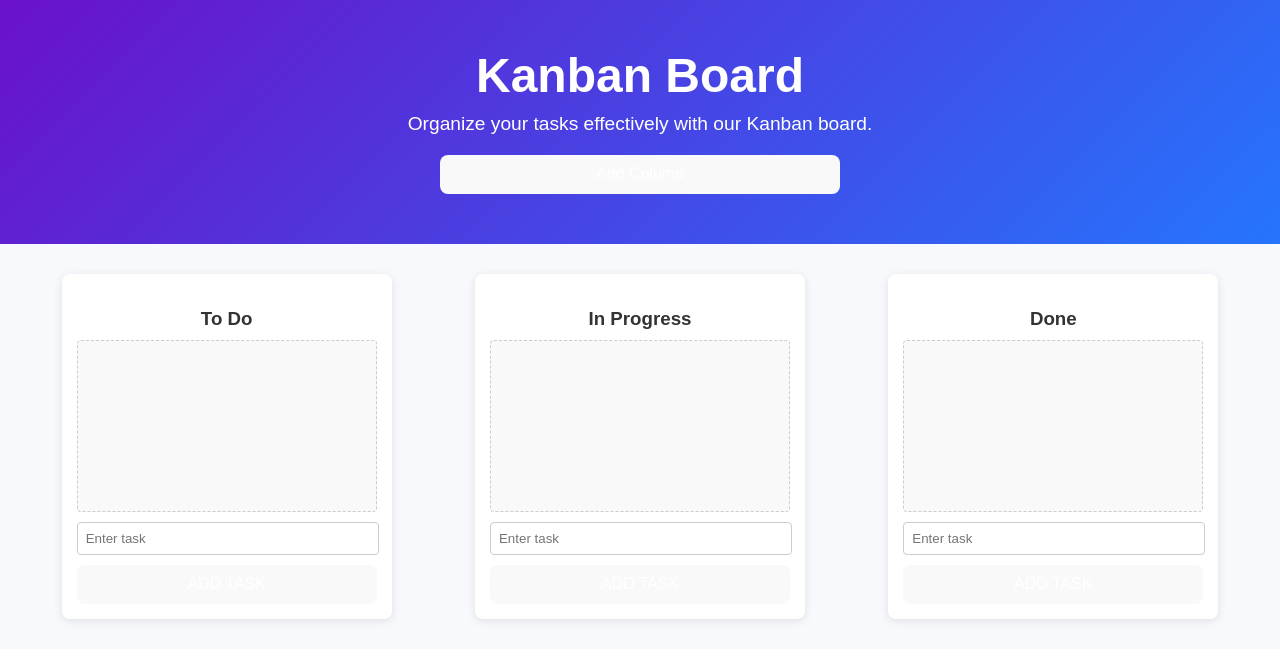
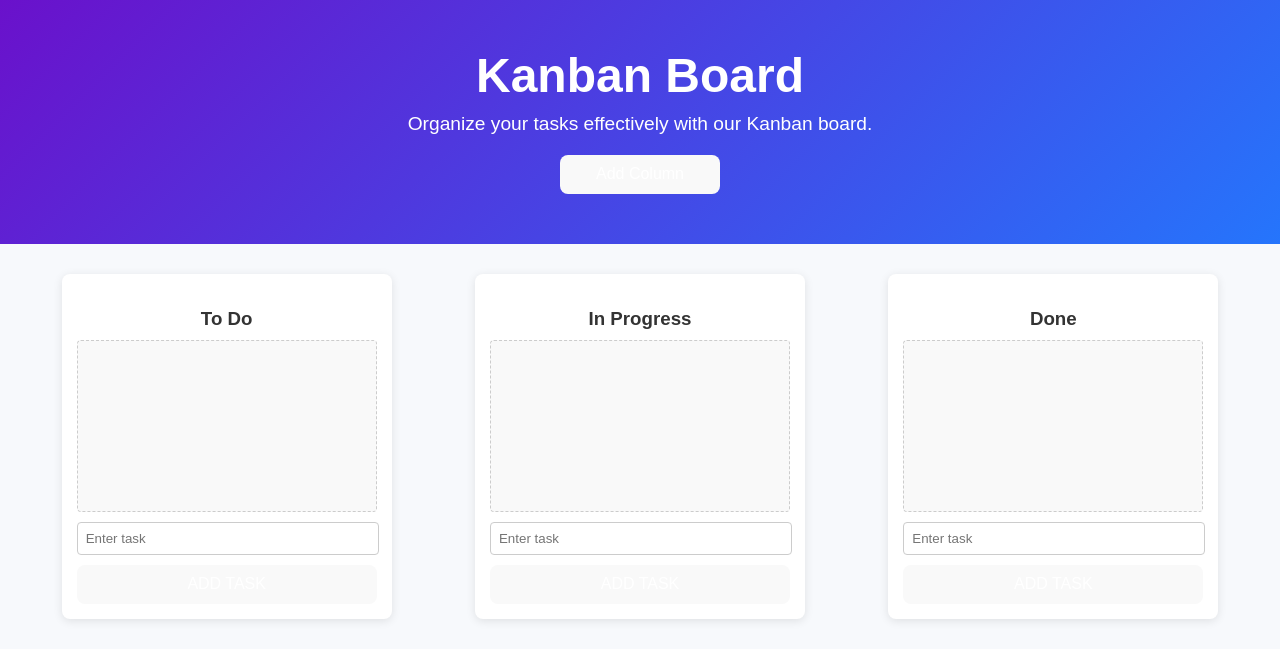
Before and after one commit to Vipullakum007/Customizable-Kanban-Board, a React (Vite) app in the folder kanban board/: page / in a window 1280 px wide. Shown: the top 664 px of the page. Built offline with nearby package versions, Linux system fonts and the light colour scheme.

Commit message:
css added

```diff
--- a/kanban board/src/App.css
+++ b/kanban board/src/App.css
@@ -26,6 +26,7 @@ body {
   display: flex;
   justify-content: space-around;
   padding: 20px;
+  flex-wrap: wrap;
 }
 
 .kanban-column {
--- a/kanban board/src/index.css
+++ b/kanban board/src/index.css
@@ -26,7 +26,7 @@ button {
 }
 
 .btn {
-  width: 400px;
+  width: 10rem;
 }
 
 button:hover {
```
